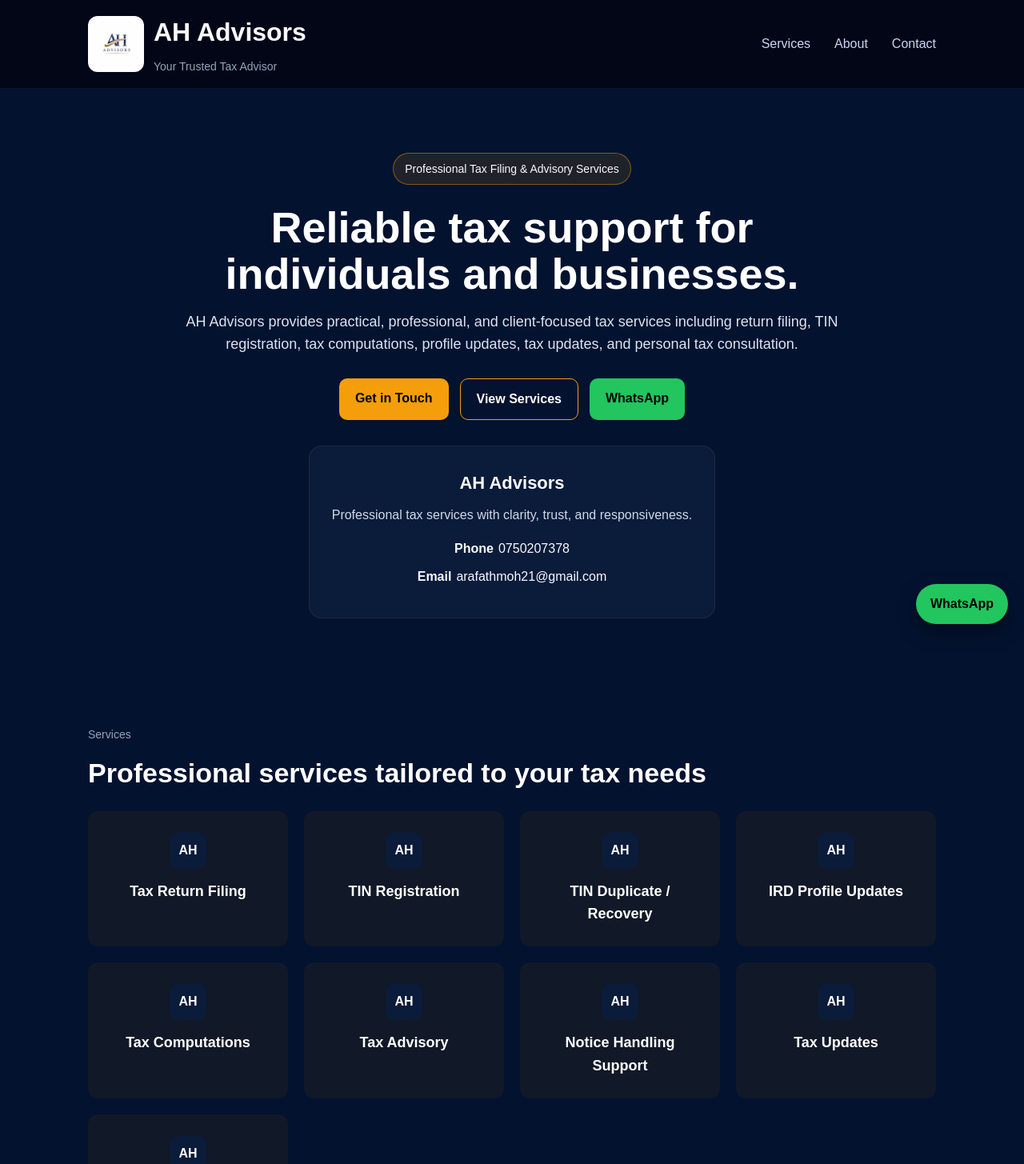
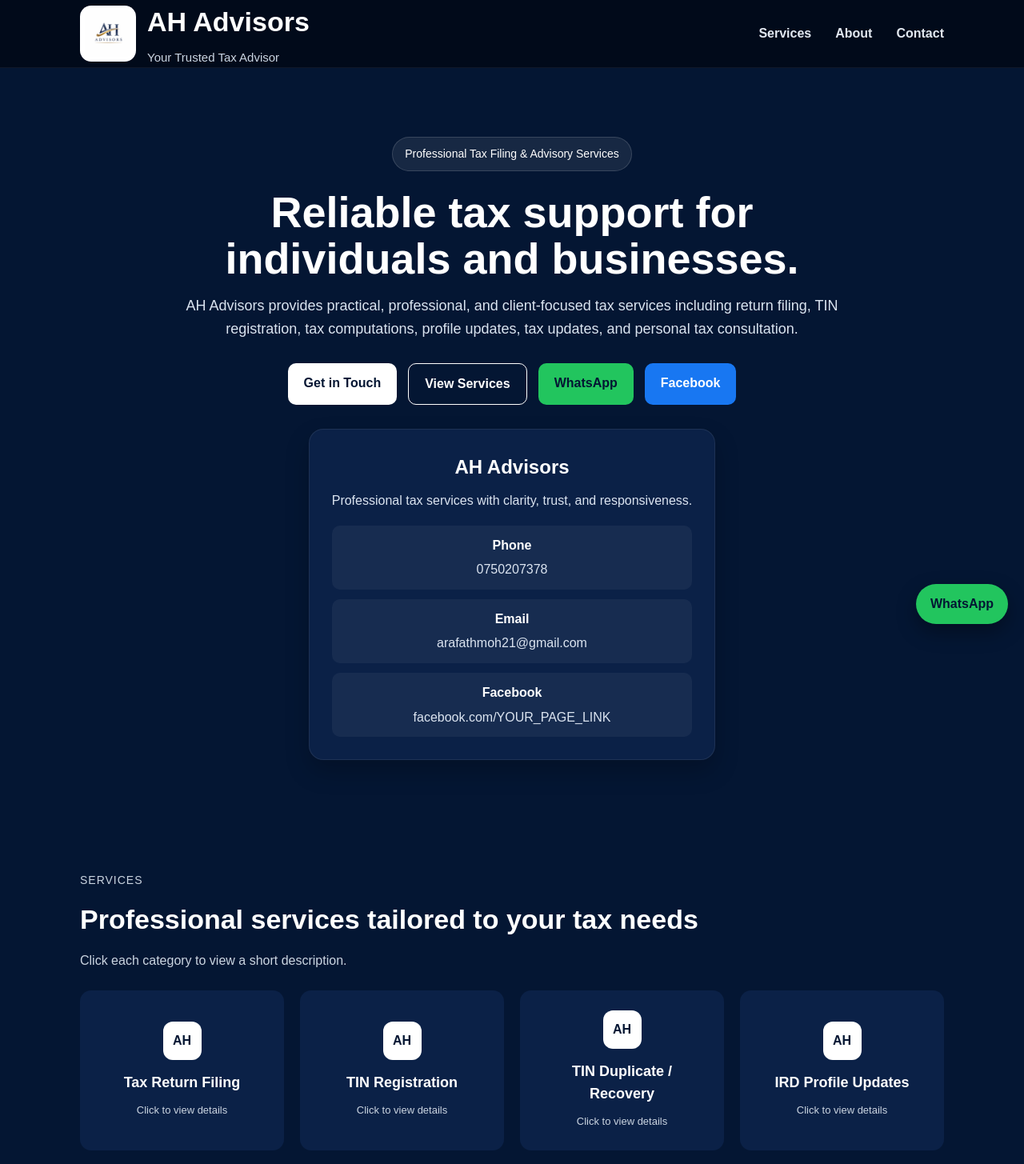
Before and after one commit to arafathmoh21-web/ah-advisors, a React (Vite) app: page / in a window 1280 px wide. Shown: the top 1455 px of the page at 80% size. Built offline with nearby package versions, Linux system fonts and the light colour scheme.

Commit message:
Updated AH Advisors website

```diff
--- a/index.html
+++ b/index.html
@@ -2,10 +2,42 @@
 <html lang="en">
   <head>
     <meta charset="UTF-8" />
-    <link rel="icon" type="image/svg+xml" href="/favicon.svg" />
+
+    <link rel="icon" type="image/png" href="/logo.png" />
+
     <meta name="viewport" content="width=device-width, initial-scale=1.0" />
-    <title>ah-advisors</title>
+
+    <title>AH Advisors | Trusted Tax Advisory Services Sri Lanka</title>
+
+    <meta
+      name="description"
+      content="AH Advisors provides reliable tax filing, TIN registration, tax computation, and advisory services in Sri Lanka. Professional and client-focused tax support."
+    />
+
+    <meta
+      name="keywords"
+      content="tax advisor sri lanka, tax filing, TIN registration, tax consultant, AH Advisors"
+    />
+
+    <meta name="author" content="AH Advisors" />
+
+    <meta property="og:title" content="AH Advisors" />
+    <meta
+      property="og:description"
+      content="Reliable tax support for individuals and businesses."
+    />
+    <meta property="og:image" content="/logo.png" />
+    <meta property="og:type" content="website" />
+
+    <meta name="twitter:card" content="summary_large_image" />
+    <meta name="twitter:title" content="AH Advisors" />
+    <meta
+      name="twitter:description"
+      content="Professional Tax Filing & Advisory Services"
+    />
+    <meta name="twitter:image" content="/logo.png" />
   </head>
+
   <body>
     <div id="root"></div>
     <script type="module" src="/src/main.tsx"></script>
--- a/src/App.tsx
+++ b/src/App.tsx
@@ -1,28 +1,72 @@
+import { useState } from "react";
 import "./index.css";
 
-const services = [
-  "Tax Return Filing",
-  "TIN Registration",
-  "TIN Duplicate / Recovery",
-  "IRD Profile Updates",
-  "Tax Computations",
-  "Tax Advisory",
-  "Notice Handling Support",
-  "Tax Updates",
-  "Personal Tax Consultation",
+type Service = {
+  title: string;
+  short: string;
+};
+
+const services: Service[] = [
+  {
+    title: "Tax Return Filing",
+    short:
+      "Accurate preparation and filing of tax returns for individuals and businesses with proper compliance support.",
+  },
+  {
+    title: "TIN Registration",
+    short:
+      "Guidance and end-to-end support for new Taxpayer Identification Number registrations.",
+  },
+  {
+    title: "TIN Duplicate / Recovery",
+    short:
+      "Assistance in recovering or reissuing TIN details if your records or documents are missing.",
+  },
+  {
+    title: "IRD Profile Updates",
+    short:
+      "Updating taxpayer information and maintaining correct records with the Inland Revenue Department.",
+  },
+  {
+    title: "Tax Computations",
+    short:
+      "Preparation of clear and reliable tax computations to support filings and compliance requirements.",
+  },
+  {
+    title: "Tax Advisory",
+    short:
+      "Practical advice on tax obligations, compliance matters, and filing-related concerns.",
+  },
+  {
+    title: "Notice Handling Support",
+    short:
+      "Professional support in responding to notices, requests, and follow-ups from the tax authorities.",
+  },
+  {
+    title: "Tax Updates",
+    short:
+      "Timely updates on tax changes, deadlines, and matters relevant to individuals and businesses.",
+  },
+  {
+    title: "Personal Tax Consultation",
+    short:
+      "One-to-one support on personal tax matters, responsibilities, planning points, and practical next steps.",
+  },
 ];
 
 export default function App() {
+  const [openCard, setOpenCard] = useState<number | null>(null);
+
+  const toggleCard = (index: number) => {
+    setOpenCard(openCard === index ? null : index);
+  };
+
   return (
     <div className="site">
       <header className="header">
         <div className="container nav">
           <div className="brand">
-            <img
-              src="/logo.png"
-              alt="AH Advisors Logo"
-              className="brandLogo"
-            />
+            <img src="/logo.png" alt="AH Advisors Logo" className="brandLogo" />
             <div>
               <h1 className="logo">AH Advisors</h1>
               <p className="tagline">Your Trusted Tax Advisor</p>
@@ -47,9 +91,10 @@ export default function App() {
             <h2>Reliable tax support for individuals and businesses.</h2>
 
             <p className="heroText">
-              AH Advisors provides practical, professional, and client-focused tax
-              services including return filing, TIN registration, tax computations,
-              profile updates, tax updates, and personal tax consultation.
+              AH Advisors provides practical, professional, and client-focused
+              tax services including return filing, TIN registration, tax
+              computations, profile updates, tax updates, and personal tax
+              consultation.
             </p>
 
             <div className="heroButtons">
@@ -63,11 +108,20 @@ export default function App() {
 
               <a
                 className="btn btnWhatsapp"
-                href="https://wa.me/94750207378"
+                href="https://wa.me/94750207378?text=Hello%20AH%20Advisors,%20I%20would%20like%20to%20know%20more%20about%20your%20services."
                 target="_blank"
                 rel="noreferrer"
               >
                 WhatsApp
+              </a>
+
+              <a
+                className="btn btnFacebook"
+                href="https://facebook.com/https://facebook.com/profile.php?id=61588193288059"
+                target="_blank"
+                rel="noreferrer"
+              >
+                Facebook
               </a>
             </div>
           </div>
@@ -88,6 +142,11 @@ export default function App() {
                 <strong>Email</strong>
                 <span>arafathmoh21@gmail.com</span>
               </div>
+
+              <div>
+                <strong>Facebook</strong>
+                <span>facebook.com/YOUR_PAGE_LINK</span>
+              </div>
             </div>
           </div>
         </div>
@@ -99,13 +158,28 @@ export default function App() {
           <h2 className="sectionTitle">
             Professional services tailored to your tax needs
           </h2>
+          <p className="sectionSubtext">
+            Click each category to view a short description.
+          </p>
 
           <div className="servicesGrid">
-            {services.map((service) => (
-              <div className="serviceCard" key={service}>
+            {services.map((service, index) => (
+              <button
+                key={service.title}
+                className={`serviceCard ${openCard === index ? "active" : ""}`}
+                onClick={() => toggleCard(index)}
+                type="button"
+              >
                 <div className="serviceIcon">AH</div>
-                <h3>{service}</h3>
-              </div>
+                <h3>{service.title}</h3>
+                <p className="serviceHint">
+                  {openCard === index ? "Click to close" : "Click to view details"}
+                </p>
+
+                {openCard === index && (
+                  <div className="serviceDescription">{service.short}</div>
+                )}
+              </button>
             ))}
           </div>
         </div>
@@ -161,11 +235,18 @@ export default function App() {
                 Email: arafathmoh21@gmail.com
               </a>
               <a
-                href="https://wa.me/94750207378"
+                href="https://wa.me/94750207378?text=Hello%20AH%20Advisors,%20I%20would%20like%20to%20get%20in%20touch."
                 target="_blank"
                 rel="noreferrer"
               >
                 Chat on WhatsApp
+              </a>
+              <a
+                href="https://facebook.com/https://facebook.com/profile.php?id=61588193288059"
+                target="_blank"
+                rel="noreferrer"
+              >
+                Visit Facebook Page
               </a>
             </div>
           </div>
@@ -180,7 +261,7 @@ export default function App() {
       </footer>
 
       <a
-        href="https://wa.me/94750207378"
+        href="https://wa.me/94750207378?text=Hello%20AH%20Advisors"
         target="_blank"
         rel="noreferrer"
         className="whatsappFloat"
--- a/src/index.css
+++ b/src/index.css
@@ -9,8 +9,8 @@ html {
 body {
   margin: 0;
   font-family: Arial, sans-serif;
-  background: #03122f;
-  color: #f8fafc;
+  background: #041633;
+  color: #ffffff;
   line-height: 1.6;
 }
 
@@ -19,12 +19,16 @@ a {
   color: inherit;
 }
 
+button {
+  font: inherit;
+}
+
 .site {
   min-height: 100vh;
 }
 
 .container {
-  max-width: 1100px;
+  max-width: 1120px;
   margin: 0 auto;
   padding: 0 20px;
 }
@@ -33,13 +37,13 @@ a {
   position: sticky;
   top: 0;
   z-index: 1000;
-  background: #020617;
-  padding: 15px 0;
+  background: rgba(2, 10, 26, 0.95);
   border-bottom: 1px solid rgba(255, 255, 255, 0.06);
+  backdrop-filter: blur(10px);
 }
 
 .nav {
-  min-height: 78px;
+  min-height: 82px;
   display: flex;
   justify-content: space-between;
   align-items: center;
@@ -49,28 +53,28 @@ a {
 .brand {
   display: flex;
   align-items: center;
-  gap: 12px;
+  gap: 14px;
 }
 
 .brandLogo {
   width: 70px;
   height: 70px;
   object-fit: contain;
-  background: white;
-  border-radius: 12px;
+  background: #ffffff;
+  border-radius: 14px;
   padding: 6px;
 }
 
 .logo {
-  font-size: 32px;
   margin: 0;
-  color: #f8fafc;
+  font-size: 34px;
+  color: #ffffff;
 }
 
 .tagline {
   margin: 6px 0 0;
-  color: #94a3b8;
-  font-size: 14px;
+  color: #cbd5e1;
+  font-size: 15px;
 }
 
 .navLinks {
@@ -79,24 +83,24 @@ a {
 }
 
 .navLinks a {
-  text-decoration: none;
-  color: #cbd5f5;
-  font-weight: 500;
+  color: #e2e8f0;
+  font-weight: 600;
+  transition: 0.2s ease;
 }
 
 .navLinks a:hover {
-  color: white;
+  color: #ffffff;
 }
 
 .hero {
-  padding: 80px 0 60px;
+  padding: 86px 0 60px;
   text-align: center;
 }
 
 .heroGrid {
   display: grid;
   grid-template-columns: 1fr;
-  gap: 32px;
+  gap: 30px;
 }
 
 .heroContent {
@@ -106,23 +110,23 @@ a {
 
 .badge {
   display: inline-block;
-  padding: 8px 14px;
+  padding: 9px 15px;
   border-radius: 999px;
-  background: rgba(245, 158, 11, 0.12);
-  color: #f8fafc;
-  border: 1px solid rgba(245, 158, 11, 0.45);
+  background: rgba(255, 255, 255, 0.08);
+  border: 1px solid rgba(255, 255, 255, 0.14);
+  color: #ffffff;
   font-size: 14px;
 }
 
 .hero h2 {
   font-size: 54px;
   line-height: 1.08;
-  margin: 24px 0 16px;
+  margin: 22px 0 16px;
   color: #ffffff;
 }
 
 .heroText {
-  max-width: 900px;
+  max-width: 920px;
   margin: 0 auto;
   font-size: 18px;
   color: #dbe4f0;
@@ -139,8 +143,7 @@ a {
 .btn {
   padding: 12px 20px;
   border-radius: 10px;
-  font-weight: 600;
-  text-decoration: none;
+  font-weight: 700;
   transition: 0.2s ease;
 }
 
@@ -149,112 +152,143 @@ a {
 }
 
 .btnPrimary {
-  background: #f59e0b;
-  color: black;
+  background: #ffffff;
+  color: #041633;
 }
 
 .btnSecondary {
-  border: 1px solid #f59e0b;
-  color: white;
+  border: 1px solid #ffffff;
+  color: #ffffff;
   background: transparent;
 }
 
 .btnWhatsapp {
   background: #22c55e;
-  color: black;
+  color: #041633;
+}
+
+.btnFacebook {
+  background: #1877f2;
+  color: #ffffff;
 }
 
 .heroCard {
-  background: #0b1b3a;
-  border: 1px solid rgba(255, 255, 255, 0.07);
-  border-radius: 16px;
+  background: #0b2147;
+  border: 1px solid rgba(255, 255, 255, 0.08);
+  border-radius: 18px;
   padding: 28px;
-  max-width: 520px;
+  max-width: 540px;
   margin: 0 auto;
+  box-shadow: 0 14px 30px rgba(0, 0, 0, 0.22);
 }
 
 .heroCard h3 {
   margin-top: 0;
   margin-bottom: 10px;
-  font-size: 22px;
+  font-size: 24px;
 }
 
 .heroCard p {
   margin-top: 0;
-  color: #d0d9e7;
+  color: #dbe4f0;
 }
 
 .contactMini {
-  margin-top: 15px;
+  margin-top: 18px;
+  display: grid;
+  gap: 12px;
 }
 
 .contactMini div {
-  margin-bottom: 10px;
+  background: rgba(255, 255, 255, 0.05);
+  padding: 12px 14px;
+  border-radius: 10px;
 }
 
 .contactMini strong {
-  margin-right: 6px;
+  display: block;
+  margin-bottom: 5px;
+}
+
+.contactMini span {
+  color: #dbe4f0;
+  word-break: break-word;
 }
 
 .section {
-  padding: 60px 0;
+  padding: 65px 0;
   text-align: left;
 }
 
 .sectionAlt {
-  background: rgba(255, 255, 255, 0.01);
+  background: rgba(255, 255, 255, 0.02);
 }
 
 .sectionLabel {
   margin-bottom: 10px;
-  color: #94a3b8;
+  color: #cbd5e1;
   font-size: 14px;
+  text-transform: uppercase;
+  letter-spacing: 1px;
 }
 
 .sectionLabel.light {
-  color: #fbbf24;
+  color: #ffffff;
 }
 
 .sectionTitle {
   margin-top: 0;
-  margin-bottom: 20px;
+  margin-bottom: 12px;
   font-size: 34px;
   color: #ffffff;
+}
+
+.sectionSubtext {
+  margin-top: 0;
+  margin-bottom: 24px;
+  color: #cbd5e1;
 }
 
 .servicesGrid {
   margin-top: 20px;
   display: grid;
-  grid-template-columns: repeat(auto-fit, minmax(220px, 1fr));
+  grid-template-columns: repeat(auto-fit, minmax(230px, 1fr));
   gap: 20px;
 }
 
 .serviceCard {
-  background: #111827;
-  padding: 25px;
-  border-radius: 12px;
+  background: #0b2147;
+  padding: 24px;
+  border-radius: 14px;
   text-align: center;
   transition: all 0.3s ease;
   border: 1px solid transparent;
+  cursor: pointer;
+  color: #ffffff;
 }
 
 .serviceCard:hover {
-  transform: translateY(-6px);
-  border: 1px solid #f59e0b;
-  box-shadow: 0 15px 30px rgba(0, 0, 0, 0.5);
+  transform: translateY(-5px);
+  border: 1px solid #ffffff;
+  box-shadow: 0 14px 28px rgba(0, 0, 0, 0.35);
+}
+
+.serviceCard.active {
+  border: 1px solid #ffffff;
+  box-shadow: 0 14px 28px rgba(0, 0, 0, 0.35);
 }
 
 .serviceIcon {
-  width: 46px;
-  height: 46px;
+  width: 48px;
+  height: 48px;
   margin: 0 auto 14px;
   border-radius: 12px;
-  background: #0b1b3a;
+  background: #ffffff;
+  color: #041633;
   display: flex;
   align-items: center;
   justify-content: center;
   font-weight: 700;
-  color: #ffffff;
 }
 
 .serviceCard h3 {
@@ -263,8 +297,23 @@ a {
   color: #ffffff;
 }
 
+.serviceHint {
+  margin: 10px 0 0;
+  color: #cbd5e1;
+  font-size: 13px;
+}
+
+.serviceDescription {
+  margin-top: 14px;
+  padding-top: 14px;
+  border-top: 1px solid rgba(255, 255, 255, 0.12);
+  color: #e2e8f0;
+  font-size: 14px;
+  line-height: 1.7;
+}
+
 .aboutGrid {
-  max-width: 800px;
+  max-width: 850px;
 }
 
 .bodyText {
@@ -273,10 +322,10 @@ a {
 }
 
 .aboutCard {
-  background: #0b1b3a;
-  border-radius: 12px;
+  background: #0b2147;
+  border-radius: 14px;
   padding: 24px;
-  margin-top: 24px;
+  margin-top: 26px;
 }
 
 .aboutCard h3 {
@@ -297,9 +346,10 @@ a {
 }
 
 .contactBox {
-  background: #111827;
-  padding: 30px;
-  border-radius: 12px;
+  background: #0b2147;
+  padding: 32px;
+  border-radius: 16px;
+  box-shadow: 0 14px 30px rgba(0, 0, 0, 0.22);
 }
 
 .contactBox h2 {
@@ -316,19 +366,21 @@ a {
 }
 
 .contactLinks a {
-  background: #0b1b3a;
+  background: #ffffff;
+  color: #041633;
   padding: 12px 16px;
   border-radius: 10px;
+  font-weight: 700;
 }
 
 .footer {
   margin-top: 40px;
-  border-top: 1px solid #1f2937;
+  border-top: 1px solid rgba(255, 255, 255, 0.08);
 }
 
 .footerInner {
   padding: 20px 0;
-  color: #94a3b8;
+  color: #cbd5e1;
   display: flex;
   justify-content: space-between;
   gap: 16px;
@@ -341,7 +393,7 @@ a {
   bottom: 20px;
   right: 20px;
   background: #22c55e;
-  color: black;
+  color: #041633;
   padding: 12px 18px;
   border-radius: 50px;
   font-weight: bold;
@@ -352,6 +404,7 @@ a {
   .nav {
     flex-direction: column;
     align-items: flex-start;
+    padding: 14px 0;
   }
 
   .navLinks {
@@ -371,4 +424,8 @@ a {
   .footerInner {
     flex-direction: column;
   }
+
+  .brand {
+    align-items: flex-start;
+  }
 }
```
